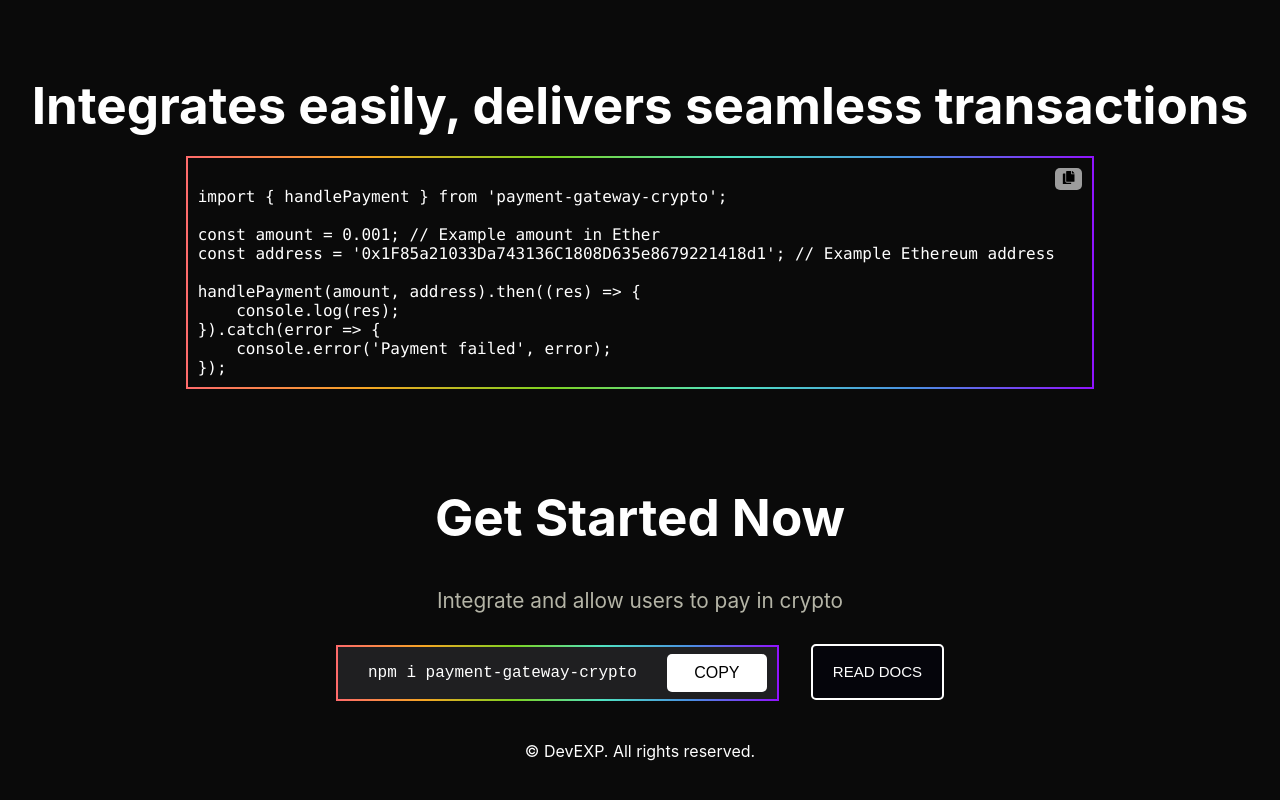
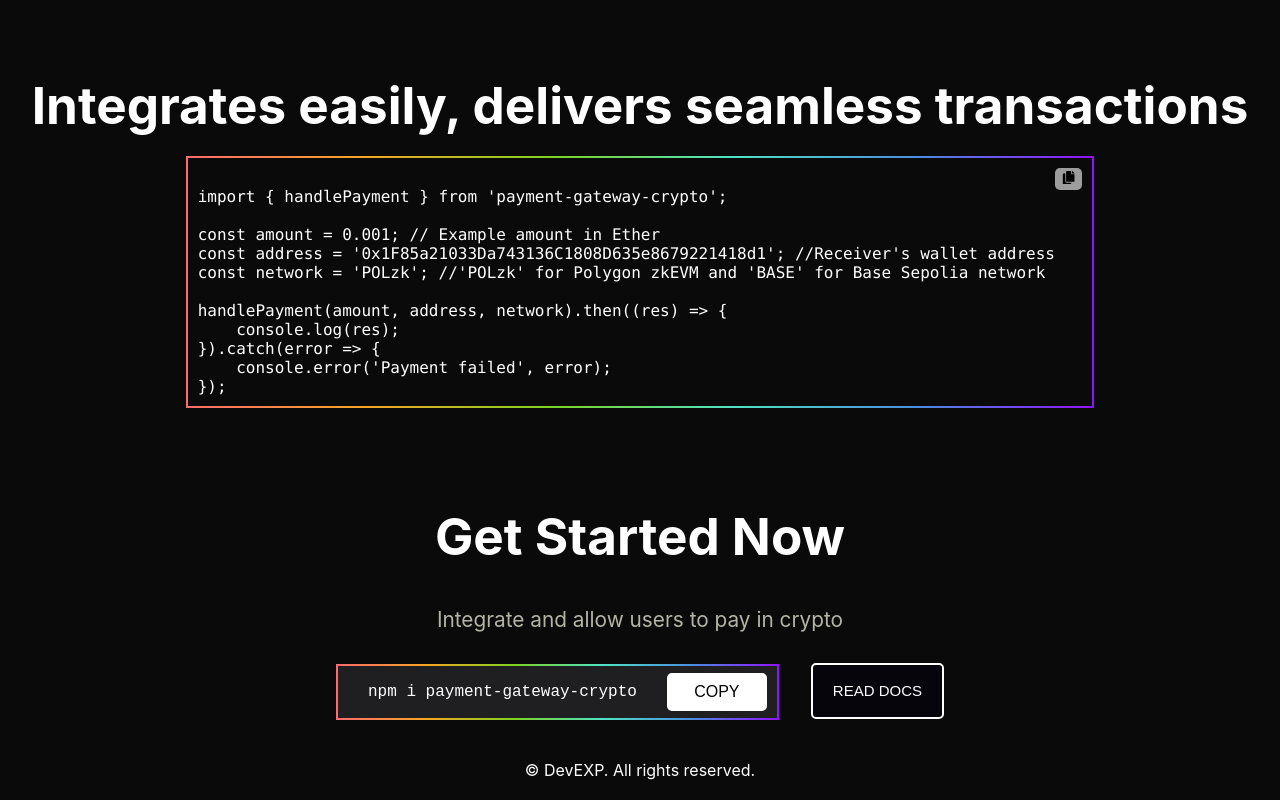
Before and after one commit to GarvitDadheech/hackOnBlocks24, a React (Create React App) app: page / in a window 1280 px wide. Shown: the part 1291-2091 px from the top of the page. Built offline with nearby package versions, Linux system fonts and the light colour scheme.

Commit message:
Incoprated Changes in NPM package

```diff
--- a/src/components/Page2/Page2.js
+++ b/src/components/Page2/Page2.js
@@ -18,9 +18,9 @@ function App() {
     const codeSnippet = `import { handlePayment } from 'payment-gateway-crypto';
 
 const amount = 0.001; // Example amount in Ether
-const address = '0x1F85a21033Da743136C1808D635e8679221418d1'; // Example Ethereum address
-
-handlePayment(amount, address).then(() => {
+const address = '0x1F85a21033Da743136C1808D635e8679221418d1'; //Receiver's wallet address
+const network = 'POLzk'; //'POLzk' for Polygon zkEVM and 'BASE' for Base Sepolia network
+handlePayment(amount, address, network).then(() => {
     console.log('Payment successful');
 }).catch(error => {
     console.error('Payment failed', error);
@@ -51,9 +51,10 @@ handlePayment(amount, address).then(() => {
 import { handlePayment } from 'payment-gateway-crypto';
 
 const amount = 0.001; // Example amount in Ether
-const address = '0x1F85a21033Da743136C1808D635e8679221418d1'; // Example Ethereum address
+const address = '0x1F85a21033Da743136C1808D635e8679221418d1'; //Receiver's wallet address
+const network = 'POLzk'; //'POLzk' for Polygon zkEVM and 'BASE' for Base Sepolia network
 
-handlePayment(amount, address).then((res) => {
+handlePayment(amount, address, network).then((res) => {
     console.log(res);
 }).catch(error => {
     console.error('Payment failed', error);
```
Also changed, not shown: src/code.svg.
